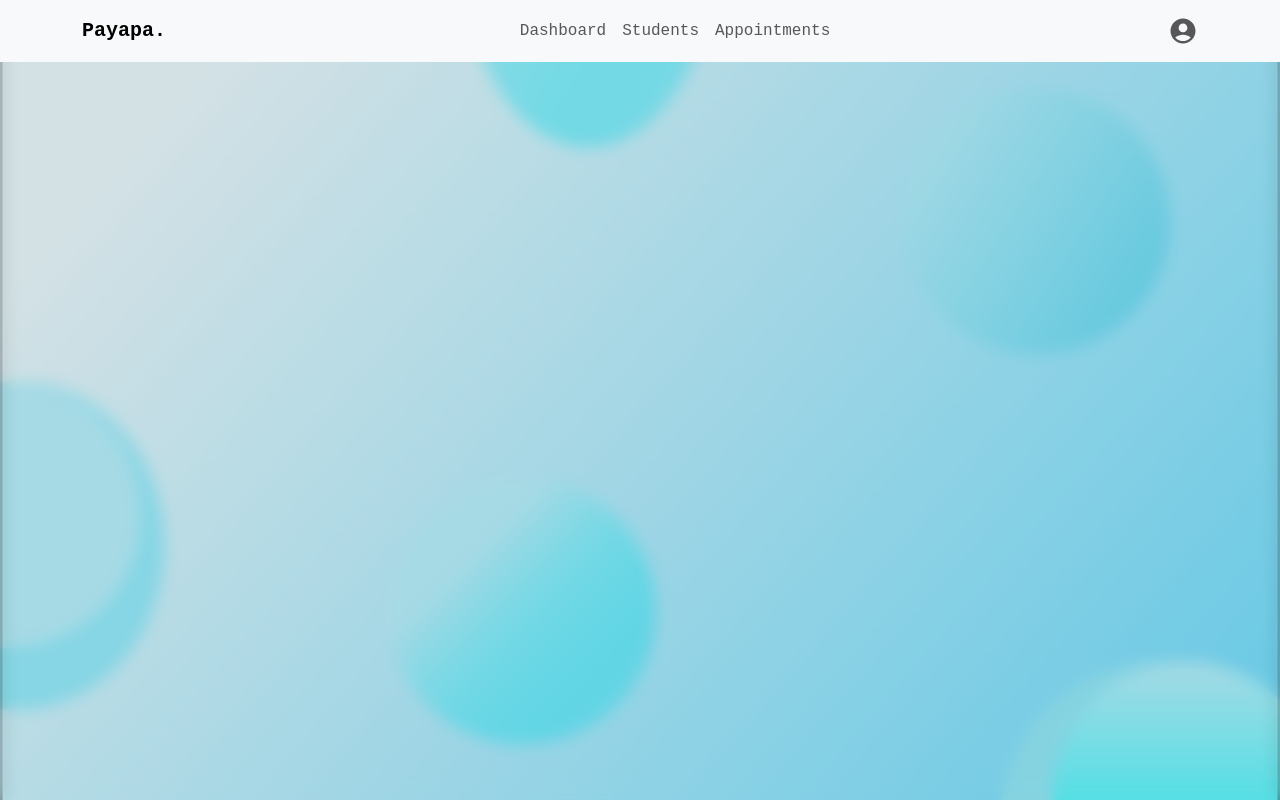
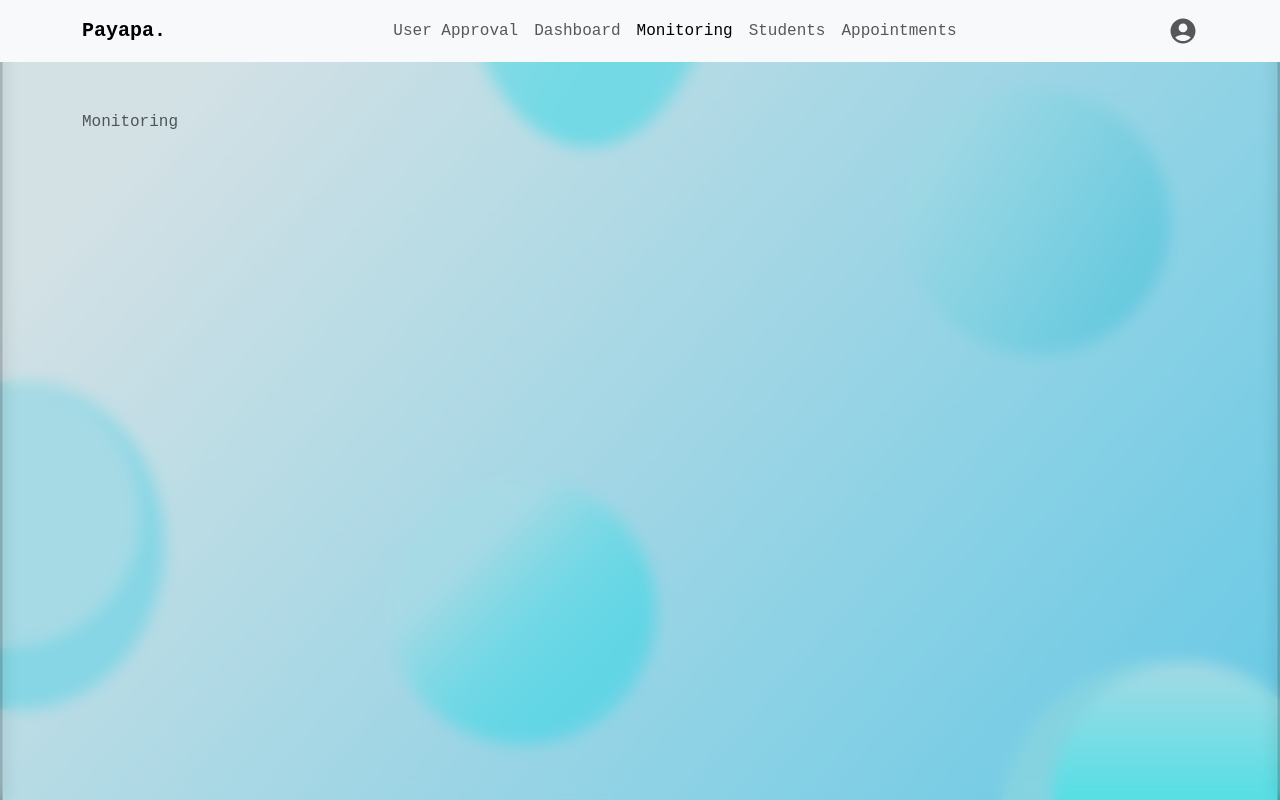
Before and after one commit to Satsuu/payapa.web.prod, a React (Vite) app: page /monitoring in a window 1280 px wide. Built offline with nearby package versions, Linux system fonts and the light colour scheme; no server answers; sample sign-in values are in the browser's storage; a web font is replaced by a local one.

Commit message:
add user approval and monitoring page

```diff
--- a/src/App.jsx
+++ b/src/App.jsx
@@ -1,4 +1,3 @@
-import React from "react";
 import "./App.css";
 import {
   BrowserRouter as Router,
@@ -13,6 +12,8 @@ import Login from "./pages/Login";
 import Dashboard from "./pages/Dashboard";
 import Student from "./pages/Students";
 import Appointments from "./pages/Appointment";
+import UserApproval from "./pages/UserApproval";
+import Monitoring from "./pages/Monitoring";
 
 import NavigationBar from "./components/NavigationBar";
 import PrivateRoute from "./components/PrivateRoute";
@@ -29,10 +30,26 @@ function AppContent() {
       <Routes>
         <Route path="/" element={<Login />} />
         <Route
+          path="/user_approval"
+          element={
+            <PrivateRoute>
+              <UserApproval />
+            </PrivateRoute>
+          }
+        />
+        <Route
           path="/dashboard"
           element={
             <PrivateRoute>
               <Dashboard />
+            </PrivateRoute>
+          }
+        />
+        <Route
+          path="/monitoring"
+          element={
+            <PrivateRoute>
+              <Monitoring />
             </PrivateRoute>
           }
         />
--- a/src/components/NavigationBar.jsx
+++ b/src/components/NavigationBar.jsx
@@ -1,4 +1,4 @@
-import React, { useState, useEffect } from "react";
+import { useState, useEffect } from "react";
 import {
   Navbar,
   Container,
@@ -73,10 +73,24 @@ function NavigationBar() {
           <Nav className="mx-auto breadcrumb-nav d-flex align-items-center">
             <Nav.Link
               as={Link}
+              to="/user_approval"
+              active={location.pathname === "/user_approval"}
+            >
+              User Approval
+            </Nav.Link>
+            <Nav.Link
+              as={Link}
               to="/dashboard"
               active={location.pathname === "/dashboard"}
             >
               Dashboard
+            </Nav.Link>
+            <Nav.Link
+              as={Link}
+              to="/monitoring"
+              active={location.pathname === "/monitoring"}
+            >
+              Monitoring
             </Nav.Link>
             <Nav.Link
               as={Link}
--- /dev/null
+++ b/src/pages/Monitoring.jsx
@@ -0,0 +1,15 @@
+import { Breadcrumb, Container } from "react-bootstrap";
+
+function Monitoring() {
+  return (
+    <>
+      <Container className="mt-5">
+        <Breadcrumb>
+          <Breadcrumb.Item active>Monitoring</Breadcrumb.Item>
+        </Breadcrumb>
+      </Container>
+    </>
+  );
+}
+
+export default Monitoring;
--- /dev/null
+++ b/src/pages/UserApproval.jsx
@@ -0,0 +1,15 @@
+import { Breadcrumb, Container } from "react-bootstrap";
+
+function UserApproval() {
+  return (
+    <>
+      <Container className="mt-5">
+        <Breadcrumb>
+          <Breadcrumb.Item active>User Approval</Breadcrumb.Item>
+        </Breadcrumb>
+      </Container>
+    </>
+  );
+}
+
+export default UserApproval;
```
